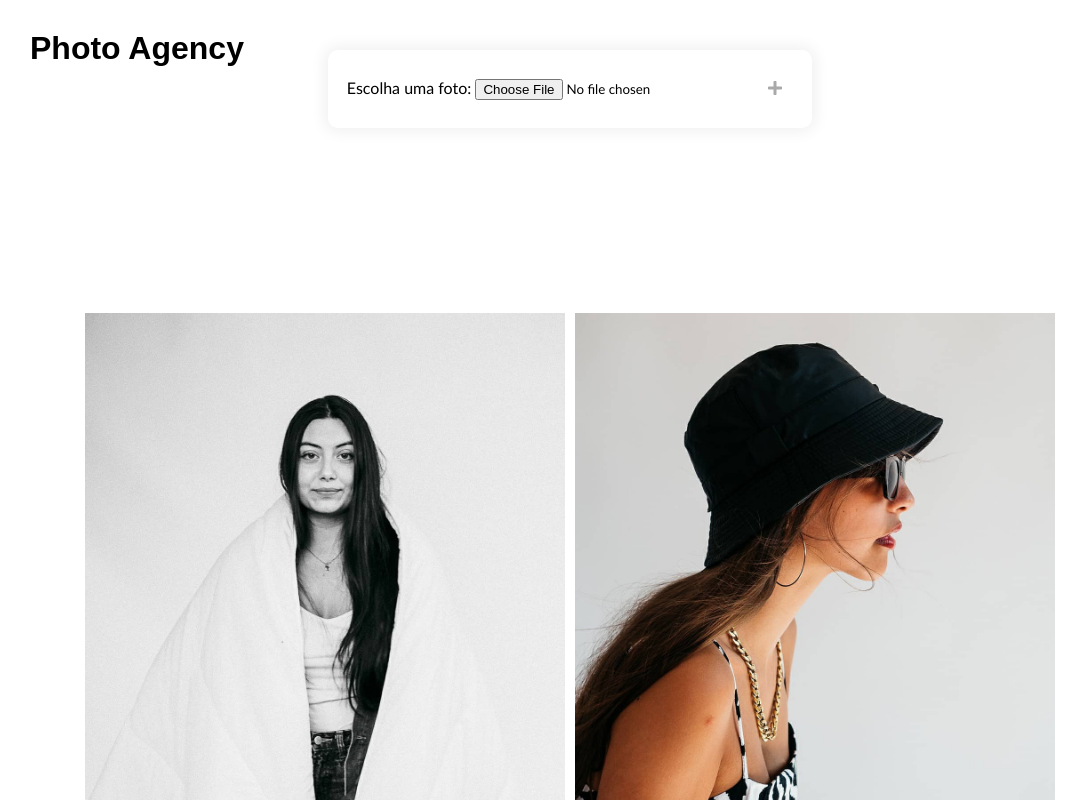
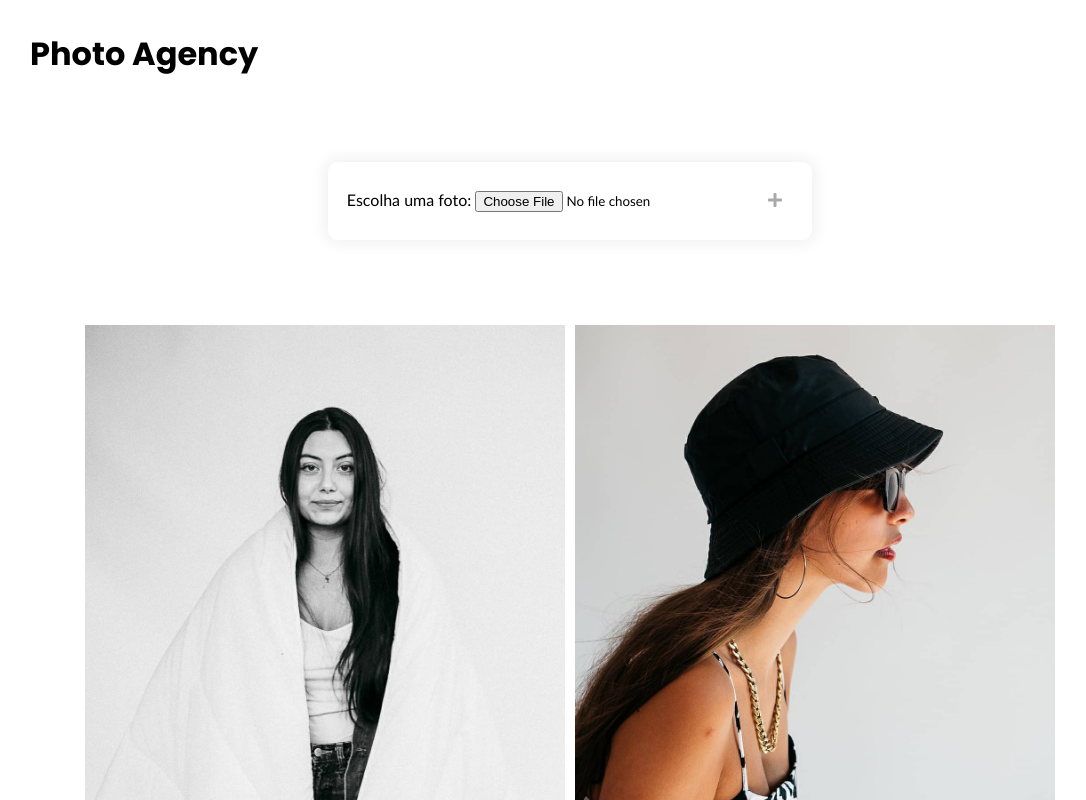
Before and after one commit to BrunoC300/FLAGProjectOne, an Angular app in the folder angularVersion/: page / in a window 1280 px wide. Shown: the top 800 px of the page, without its empty margins (70-1156 px from the left). Built offline with nearby package versions, Linux system fonts and the light colour scheme.

Commit message:
added: confirm action button

```diff
--- a/angularVersion/src/app/add-photo/add-photo.component.css
+++ b/angularVersion/src/app/add-photo/add-photo.component.css
@@ -1,3 +1,7 @@
+.container {
+  margin-top: 7em;
+}
+
 .form {
   display: flex;
   flex-direction: column;
--- a/angularVersion/src/app/add-photo/add-photo.component.ts
+++ b/angularVersion/src/app/add-photo/add-photo.component.ts
@@ -21,15 +21,12 @@ export class AddPhotoComponent implements OnInit {
     this.fotos = this.fotosService.getFotos();
   }
 
-  removeFoto(id: number) {
-    this.fotos = this.fotos.filter((v, i) => i !== id);
-  }
-
-
   addFoto() {
+    if (this.inputUrl) {
+      const answer = window.confirm("Confirmar?");
+      if (answer) {
         const extra: string = "assets/img"
         this.inputUrl = `${extra}${this.inputUrl.slice(11)}`
-    if (this.inputUrl) {
         this.fotos.push({
           url: this.inputUrl,
         });
@@ -38,3 +35,5 @@ export class AddPhotoComponent implements OnInit {
     }
 
   }
+
+}
--- a/angularVersion/src/app/album-display/album-display.component.css
+++ b/angularVersion/src/app/album-display/album-display.component.css
@@ -25,3 +25,7 @@ section {
   flex-wrap: wrap;
   margin-top: 20px;
 }
+
+.album-shoots {
+  padding-top: 0;
+}
--- a/angularVersion/src/app/album-display/album-display.component.html
+++ b/angularVersion/src/app/album-display/album-display.component.html
@@ -1,14 +1,4 @@
-<!DOCTYPE html>
-<html lang="en">
-  <head>
-    <meta charset="UTF-8" />
-    <meta http-equiv="X-UA-Compatible" content="IE=edge" />
-    <meta name="viewport" content="width=device-width, initial-scale=1.0" />
-  </head>
-  <body>
-    <app-add-photo></app-add-photo>
-    <section class="album-shoots">
-      <app-album-photo class="portfolio"></app-album-photo>
-    </section>
-  </body>
-</html>
+<app-add-photo></app-add-photo>
+<section class="album-shoots">
+  <app-album-photo class="portfolio"></app-album-photo>
+</section>
--- a/angularVersion/src/app/album-photo/album-photo.component.html
+++ b/angularVersion/src/app/album-photo/album-photo.component.html
@@ -1,10 +1,6 @@
 <div *ngFor="let foto of fotos; let i = index" class="item">
   <img src="{{ foto.url }}" alt="" />
   <div class="action">
-    <a href="#">Launch</a>
-    <button class="button edit">
-      <fa-icon [icon]="editIcon"></fa-icon>
-    </button>
     <button (click)="removeFoto(i)" class="button delete">
       <fa-icon [icon]="deleteIcon"></fa-icon>
     </button>
--- a/angularVersion/src/app/album-photo/album-photo.component.ts
+++ b/angularVersion/src/app/album-photo/album-photo.component.ts
@@ -4,8 +4,6 @@ import { FOTOS } from '../mock-fotos'
 import { FotosService } from '../fotos.service'
 import { faTrashAlt } from '@fortawesome/free-solid-svg-icons';
 import { faEdit } from '@fortawesome/free-solid-svg-icons';
-
-
 
 @Component({
   selector: 'app-album-photo',
@@ -24,7 +22,9 @@ export class AlbumPhotoComponent implements OnInit {
     this.fotos = this.fotosService.getFotos();
   }
   removeFoto(id: number) {
-    this.fotos = this.fotos.filter((v, i) => i !== id);
+    const answer = window.confirm("Tem a certeza?");
+    if (answer) { this.fotos = this.fotos.filter((v, i) => i !== id); }
+
   }
 
 
--- a/angularVersion/src/app/header/header.component.css
+++ b/angularVersion/src/app/header/header.component.css
@@ -1,3 +1,4 @@
+@import url("https://fonts.googleapis.com/css?family=Poppins:200,300,400,500,600,700,800,900&display=swap");
 .logo {
   position: absolute;
   top: 30px;
@@ -5,6 +6,7 @@
   font-size: 2rem;
   font-weight: 700;
   z-index: 20;
+  font-family: "Poppins", sans-serif;
 }
 
 /* TOGGLE */
@@ -63,6 +65,7 @@
   color: #111;
   text-decoration: none;
   font-weight: 300;
+  font-family: "Poppins", sans-serif;
 }
 
 .navigation ul li a:hover {
```
Lines whose indentation alone changed are shown as unchanged.
